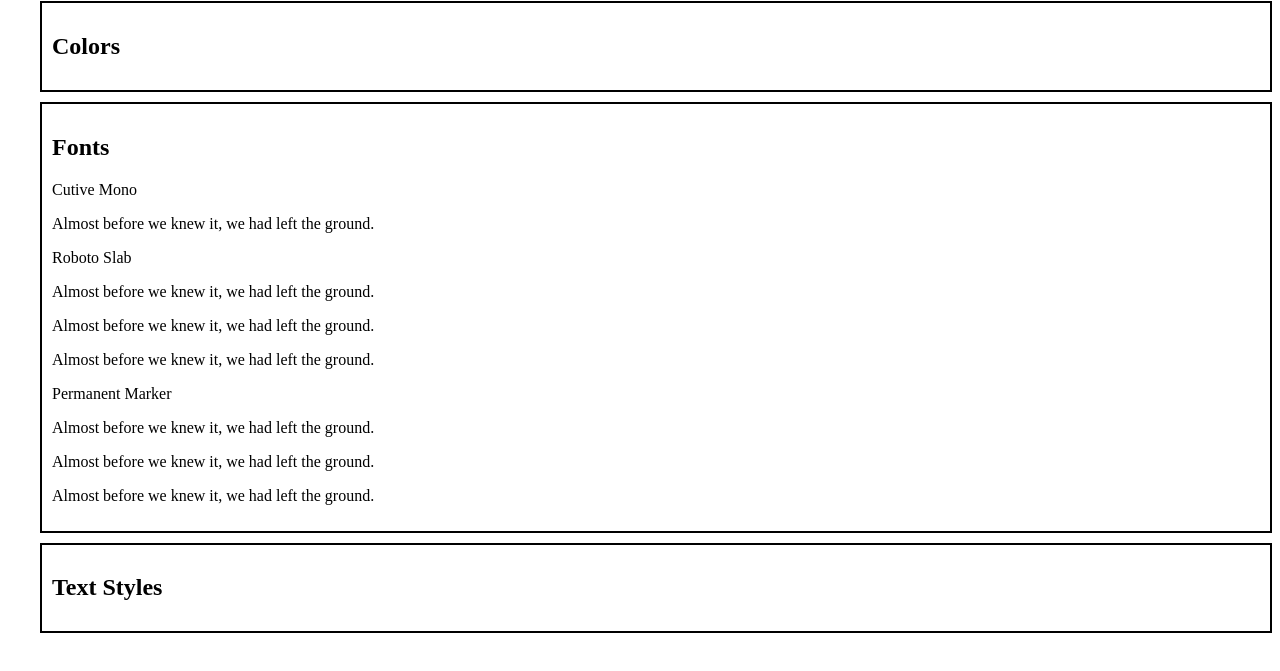
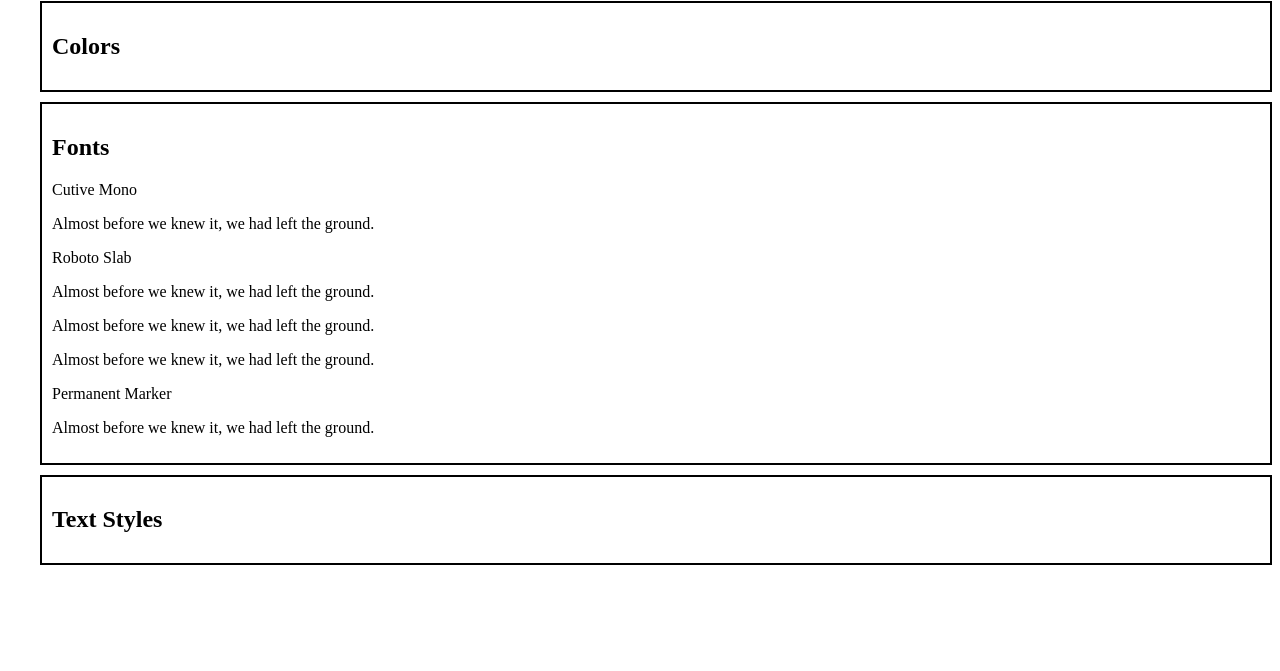
Before and after one commit to benjipt/style_guide, a plain HTML site: page index.html in a window 1280 px wide. Shown: the part 79-750 px from the top of the page. Drawn offline with Linux system fonts and the light colour scheme.

Commit message:
update to html content for .font-container

```diff
--- a/index.html
+++ b/index.html
@@ -33,8 +33,6 @@
             <div class="font-panel">
                 <p class="font-label permanent-marker">Permanent Marker</p>
                 <p class="regular permanent-marker">Almost before we knew it, we had left the ground.</p>
-                <p class="light permanent-marker">Almost before we knew it, we had left the ground.</p>
-                <p class="bold permanent-marker">Almost before we knew it, we had left the ground.</p>
             </div>
         </div>
     </div>
```
